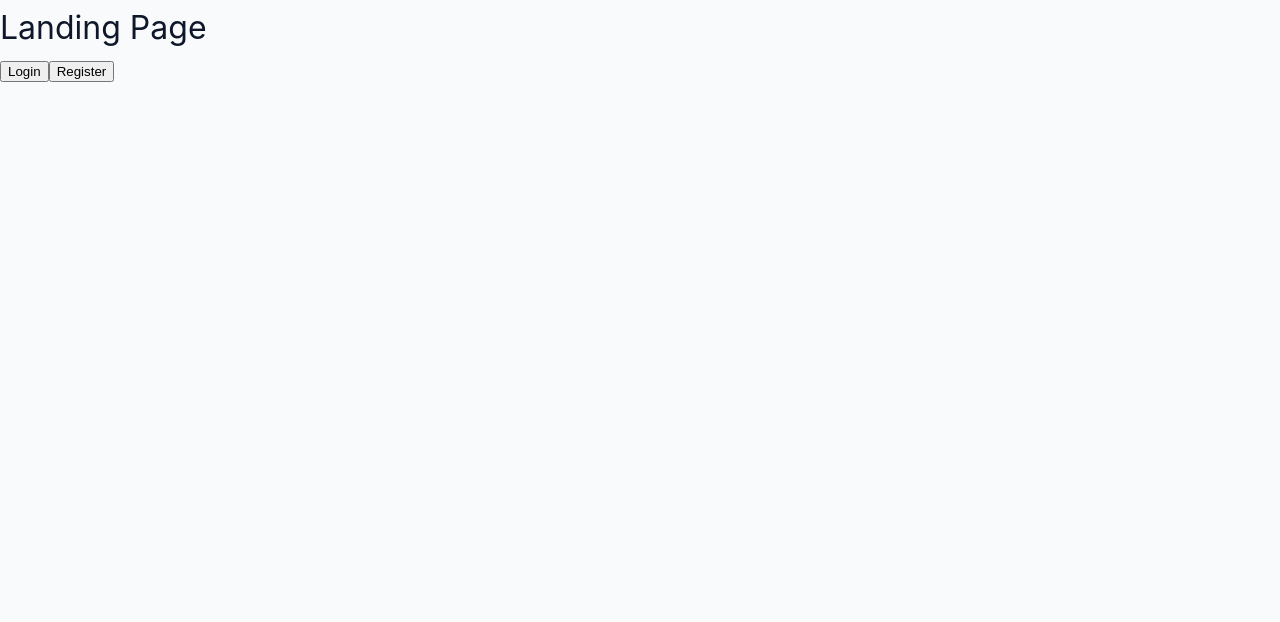
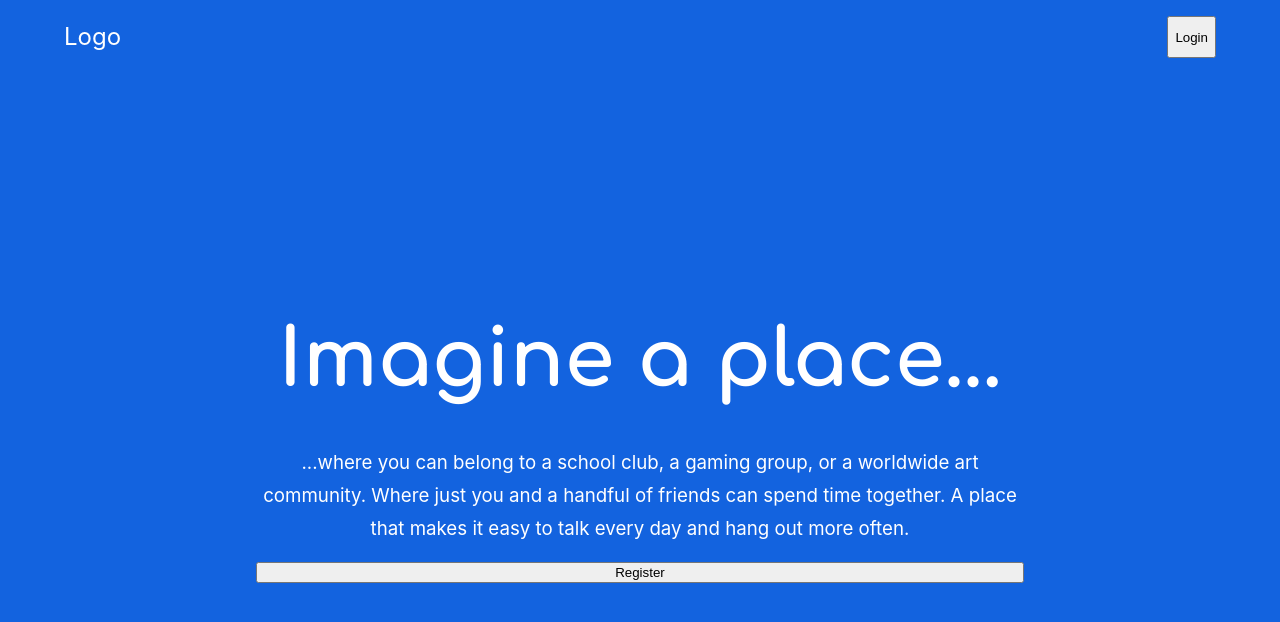
Before and after one commit to luhluh-17/circles-chat, a React (Create React App) app: page / in a window 1280 px wide. Shown: the top 622 px of the page. Built offline with nearby package versions, Linux system fonts and the light colour scheme.

Commit message:
add initial style

```diff
--- a/public/index.html
+++ b/public/index.html
@@ -5,7 +5,10 @@
   <meta charset="utf-8" />
   <link rel="icon" href="%PUBLIC_URL%/favicon.ico" />
   <meta name="viewport" content="width=device-width, initial-scale=1" />
-  <title>React App</title>
+  <link rel="preconnect" href="https://fonts.googleapis.com">
+  <link rel="preconnect" href="https://fonts.gstatic.com" crossorigin>
+  <link href="https://fonts.googleapis.com/css2?family=Comfortaa:wght@400;500;600;700&display=swap" rel="stylesheet">
+  <title>Slack Clone</title>
 </head>
 
 <body>
--- /dev/null
+++ b/src/assets/sass/abstracts/_variables.scss
@@ -0,0 +1,50 @@
+:root {
+  /* colors */
+  --clr-background: #06283d;
+  --clr-primary: #1363df;
+  --clr-primary-2: #47b5ff;
+  --clr-primary-3: #dff6ff;
+
+  /* grey */
+  --grey-50: #f8fafc;
+  --grey-100: #f1f5f9;
+  --grey-200: #e2e8f0;
+  --grey-300: #cbd5e1;
+  --grey-400: #94a3b8;
+  --grey-500: #64748b;
+  --grey-600: #475569;
+  --grey-700: #334155;
+  --grey-800: #1e293b;
+  --grey-900: #0f172a;
+
+  /* rest of the colors */
+  --black: #222;
+  --white: #fff;
+  --red-light: #f8d7da;
+  --red-dark: #842029;
+  --green-light: #d1e7dd;
+  --green-dark: #0f5132;
+
+  /* fonts  */
+
+  --small-text: 0.875rem;
+  --extra-small-text: 0.7em;
+
+  /* rest of the vars */
+  --backgroundColor: var(--grey-50);
+  --textColor: var(--grey-900);
+  --borderRadius: 0.25rem;
+  --letterSpacing: 1px;
+  --transition: 0.3s ease-in-out all;
+  --max-width: 1120px;
+  --fixed-width: 600px;
+
+  /* box shadow*/
+  --shadow-1: 0 1px 3px 0 rgba(0, 0, 0, 0.1), 0 1px 2px 0 rgba(0, 0, 0, 0.06);
+  --shadow-2: 0 4px 6px -1px rgba(0, 0, 0, 0.1),
+    0 2px 4px -1px rgba(0, 0, 0, 0.06);
+  --shadow-3: 0 10px 15px -3px rgba(0, 0, 0, 0.1),
+    0 4px 6px -2px rgba(0, 0, 0, 0.05);
+  --shadow-4: 0 20px 25px -5px rgba(0, 0, 0, 0.1),
+    0 10px 10px -5px rgba(0, 0, 0, 0.04);
+}
--- /dev/null
+++ b/src/assets/sass/base/_reset.scss
@@ -0,0 +1,35 @@
+html {
+  box-sizing: border-box;
+  font-size: 16px;
+}
+
+*,
+*:before,
+*:after {
+  box-sizing: inherit;
+}
+
+body,
+h1,
+h2,
+h3,
+h4,
+h5,
+h6,
+p,
+ol,
+ul {
+  margin: 0;
+  padding: 0;
+  font-weight: normal;
+}
+
+ol,
+ul {
+  list-style: none;
+}
+
+img {
+  max-width: 100%;
+  height: auto;
+}
--- /dev/null
+++ b/src/assets/sass/base/_typography.scss
@@ -0,0 +1,12 @@
+body {
+  background: var(--backgroundColor);
+  color: var(--white);
+  font-family: -apple-system, BlinkMacSystemFont, 'Segoe UI', Roboto, Oxygen,
+    Ubuntu, Cantarell, 'Open Sans', 'Helvetica Neue', sans-serif;
+  line-height: 1.75;
+}
+
+h1 {
+  font-family: 'Comfortaa', cursive;
+  font-weight: 700;
+}
--- /dev/null
+++ b/src/assets/sass/index.scss
@@ -0,0 +1,5 @@
+@use 'abstracts/variables';
+@use 'base/reset';
+@use 'base/typography';
+@use 'components/form';
+@use 'pages/landing';
--- /dev/null
+++ b/src/assets/sass/pages/_landing.scss
@@ -0,0 +1,33 @@
+.hero-section {
+  display: flex;
+  flex-direction: column;
+  align-items: center;
+  justify-content: space-between;
+  background-color: var(--clr-primary);
+  height: 100vh;
+  width: 100vw;
+
+  h1 {
+    font-size: 5rem;
+    text-align: center;
+  }
+
+  h3 {
+    text-align: center;
+  }
+}
+
+.hero-navbar {
+  display: flex;
+  flex-direction: row;
+  justify-content: space-between;
+  width: 100vw;
+  padding: 1rem 4rem;
+}
+
+.hero-container {
+  width: 60%;
+  display: flex;
+  flex-direction: column;
+  gap: 1rem;
+}
--- a/src/assets/index.css
+++ b/src/assets/styles/index.css
@@ -1,4 +1,47 @@
-/* Resetter */
+:root {
+  /* colors */
+  --clr-background: #06283d;
+  --clr-primary: #1363df;
+  --clr-primary-2: #47b5ff;
+  --clr-primary-3: #dff6ff;
+  /* grey */
+  --grey-50: #f8fafc;
+  --grey-100: #f1f5f9;
+  --grey-200: #e2e8f0;
+  --grey-300: #cbd5e1;
+  --grey-400: #94a3b8;
+  --grey-500: #64748b;
+  --grey-600: #475569;
+  --grey-700: #334155;
+  --grey-800: #1e293b;
+  --grey-900: #0f172a;
+  /* rest of the colors */
+  --black: #222;
+  --white: #fff;
+  --red-light: #f8d7da;
+  --red-dark: #842029;
+  --green-light: #d1e7dd;
+  --green-dark: #0f5132;
+  /* fonts  */
+  --small-text: 0.875rem;
+  --extra-small-text: 0.7em;
+  /* rest of the vars */
+  --backgroundColor: var(--grey-50);
+  --textColor: var(--grey-900);
+  --borderRadius: 0.25rem;
+  --letterSpacing: 1px;
+  --transition: 0.3s ease-in-out all;
+  --max-width: 1120px;
+  --fixed-width: 600px;
+  /* box shadow*/
+  --shadow-1: 0 1px 3px 0 rgba(0, 0, 0, 0.1), 0 1px 2px 0 rgba(0, 0, 0, 0.06);
+  --shadow-2: 0 4px 6px -1px rgba(0, 0, 0, 0.1),
+    0 2px 4px -1px rgba(0, 0, 0, 0.06);
+  --shadow-3: 0 10px 15px -3px rgba(0, 0, 0, 0.1),
+    0 4px 6px -2px rgba(0, 0, 0, 0.05);
+  --shadow-4: 0 20px 25px -5px rgba(0, 0, 0, 0.1),
+    0 10px 10px -5px rgba(0, 0, 0, 0.04);
+}
 
 html {
   box-sizing: border-box;
@@ -36,70 +79,17 @@ img {
   height: auto;
 }
 
-:root {
-  /* colors */
-  --primary-100: #e2e0ff;
-  --primary-200: #c1beff;
-  --primary-300: #a29dff;
-  --primary-400: #837dff;
-  --primary-500: #645cff;
-  --primary-600: #504acc;
-  --primary-700: #3c3799;
-  --primary-800: #282566;
-  --primary-900: #141233;
-
-  /* grey */
-  --grey-50: #f8fafc;
-  --grey-100: #f1f5f9;
-  --grey-200: #e2e8f0;
-  --grey-300: #cbd5e1;
-  --grey-400: #94a3b8;
-  --grey-500: #64748b;
-  --grey-600: #475569;
-  --grey-700: #334155;
-  --grey-800: #1e293b;
-  --grey-900: #0f172a;
-  /* rest of the colors */
-  --black: #222;
-  --white: #fff;
-  --red-light: #f8d7da;
-  --red-dark: #842029;
-  --green-light: #d1e7dd;
-  --green-dark: #0f5132;
-
-  /* fonts  */
-
-  --small-text: 0.875rem;
-  --extra-small-text: 0.7em;
-  /* rest of the vars */
-  --backgroundColor: var(--grey-50);
-  --textColor: var(--grey-900);
-  --borderRadius: 0.25rem;
-  --letterSpacing: 1px;
-  --transition: 0.3s ease-in-out all;
-  --max-width: 1120px;
-  --fixed-width: 600px;
-
-  /* box shadow*/
-  --shadow-1: 0 1px 3px 0 rgba(0, 0, 0, 0.1), 0 1px 2px 0 rgba(0, 0, 0, 0.06);
-  --shadow-2: 0 4px 6px -1px rgba(0, 0, 0, 0.1),
-    0 2px 4px -1px rgba(0, 0, 0, 0.06);
-  --shadow-3: 0 10px 15px -3px rgba(0, 0, 0, 0.1),
-    0 4px 6px -2px rgba(0, 0, 0, 0.05);
-  --shadow-4: 0 20px 25px -5px rgba(0, 0, 0, 0.1),
-    0 10px 10px -5px rgba(0, 0, 0, 0.04);
+body {
+  background: var(--backgroundColor);
+  color: var(--white);
+  font-family: -apple-system, BlinkMacSystemFont, "Segoe UI", Roboto, Oxygen, Ubuntu, Cantarell, "Open Sans", "Helvetica Neue", sans-serif;
+  line-height: 1.75;
 }
 
-body {
-  background: var(--backgroundColor);
-  font-family: -apple-system, BlinkMacSystemFont, 'Segoe UI', Roboto, Oxygen,
-    Ubuntu, Cantarell, 'Open Sans', 'Helvetica Neue', sans-serif;
-  font-weight: 400;
-  line-height: 1.75;
-  color: var(--textColor);
+h1 {
+  font-family: "Comfortaa", cursive;
+  font-weight: 700;
 }
-
-/* form */
 
 .form {
   width: 90vw;
@@ -127,3 +117,37 @@ body {
   background: var(--backgroundColor);
   border: 1px solid var(--grey-200);
 }
+
+.hero-section {
+  display: flex;
+  flex-direction: column;
+  align-items: center;
+  justify-content: space-between;
+  background-color: var(--clr-primary);
+  height: 100vh;
+  width: 100vw;
+}
+.hero-section h1 {
+  font-size: 5rem;
+  text-align: center;
+}
+.hero-section h3 {
+  text-align: center;
+}
+
+.hero-navbar {
+  display: flex;
+  flex-direction: row;
+  justify-content: space-between;
+  width: 100vw;
+  padding: 1rem 4rem;
+}
+
+.hero-container {
+  width: 60%;
+  display: flex;
+  flex-direction: column;
+  gap: 1rem;
+}
+
+/*# sourceMappingURL=index.css.map */
--- a/src/index.js
+++ b/src/index.js
@@ -1,7 +1,7 @@
 import React from 'react'
 import ReactDOM from 'react-dom/client'
 import { BrowserRouter } from 'react-router-dom'
-import './assets/index.css'
+import './assets/styles/index.css'
 import App from './App'
 
 const root = ReactDOM.createRoot(document.getElementById('root'))
--- a/src/pages/Landing.jsx
+++ b/src/pages/Landing.jsx
@@ -1,17 +1,10 @@
 import React from 'react'
-import { useNavigate } from 'react-router-dom'
+import HeroSection from '../parts/Landing/HeroSection'
 
 function Landing() {
-  const navigate = useNavigate()
-
-  const handleLogin = () => navigate('/login')
-  const handleRegister = () => navigate('/register')
-
   return (
     <main>
-      <h1>Landing Page</h1>
-      <button onClick={handleLogin}>Login</button>
-      <button onClick={handleRegister}>Register</button>
+      <HeroSection />
     </main>
   )
 }
--- /dev/null
+++ b/src/parts/Landing/HeroSection.jsx
@@ -0,0 +1,30 @@
+import React from 'react'
+import { useNavigate } from 'react-router-dom'
+
+function HeroSection() {
+  const navigate = useNavigate()
+
+  const handleLogin = () => navigate('/login')
+  const handleRegister = () => navigate('/register')
+  return (
+    <section className='hero-section'>
+      <div className='hero-navbar'>
+        <h2>Logo</h2>
+        <button onClick={handleLogin}>Login</button>
+      </div>
+      <div className='hero-container'>
+        <h1>Imagine a place...</h1>
+        <h3>
+          ...where you can belong to a school club, a gaming group, or a
+          worldwide art community. Where just you and a handful of friends can
+          spend time together. A place that makes it easy to talk every day and
+          hang out more often.
+        </h3>
+        <button onClick={handleRegister}>Register</button>
+      </div>
+      <div></div>
+    </section>
+  )
+}
+
+export default HeroSection
```
Also changed, not shown: src/assets/sass/components/_form.scss (added, +26 -0 lines).
